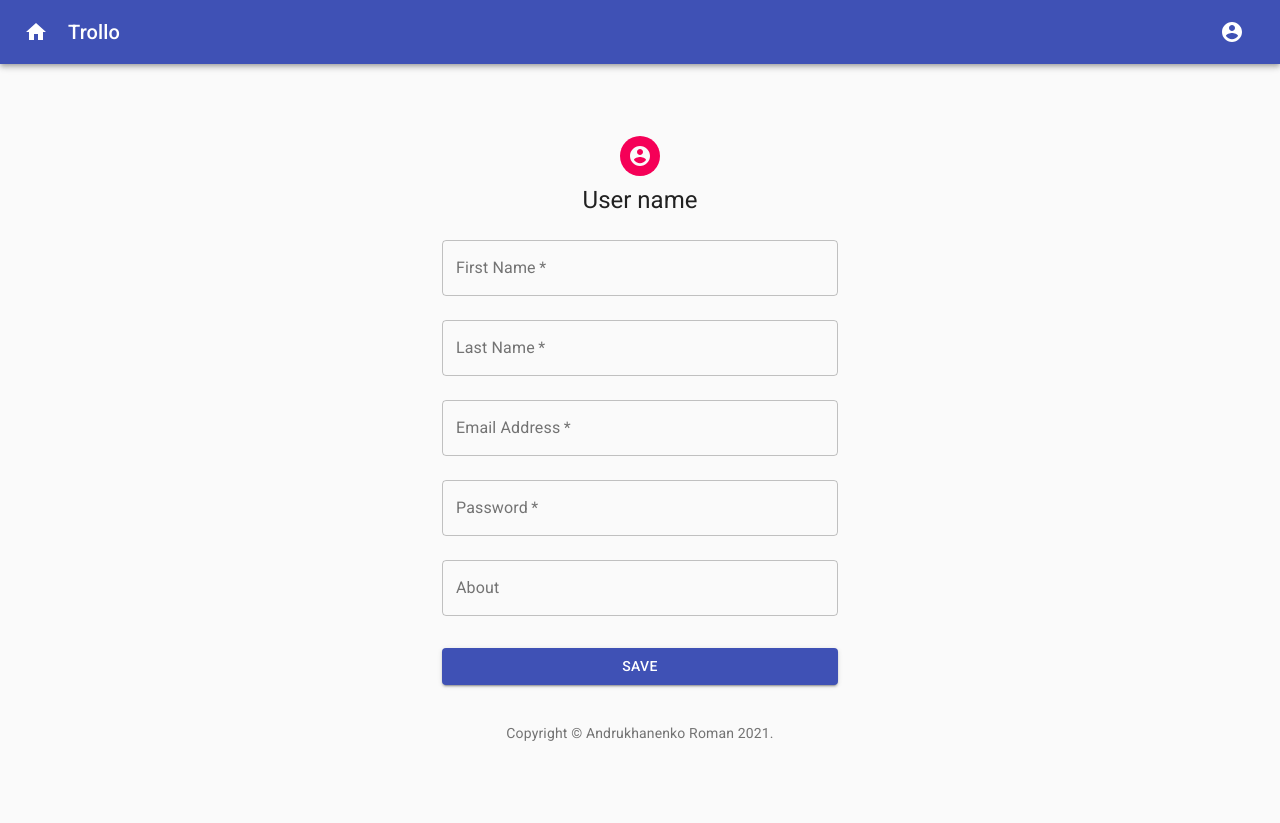
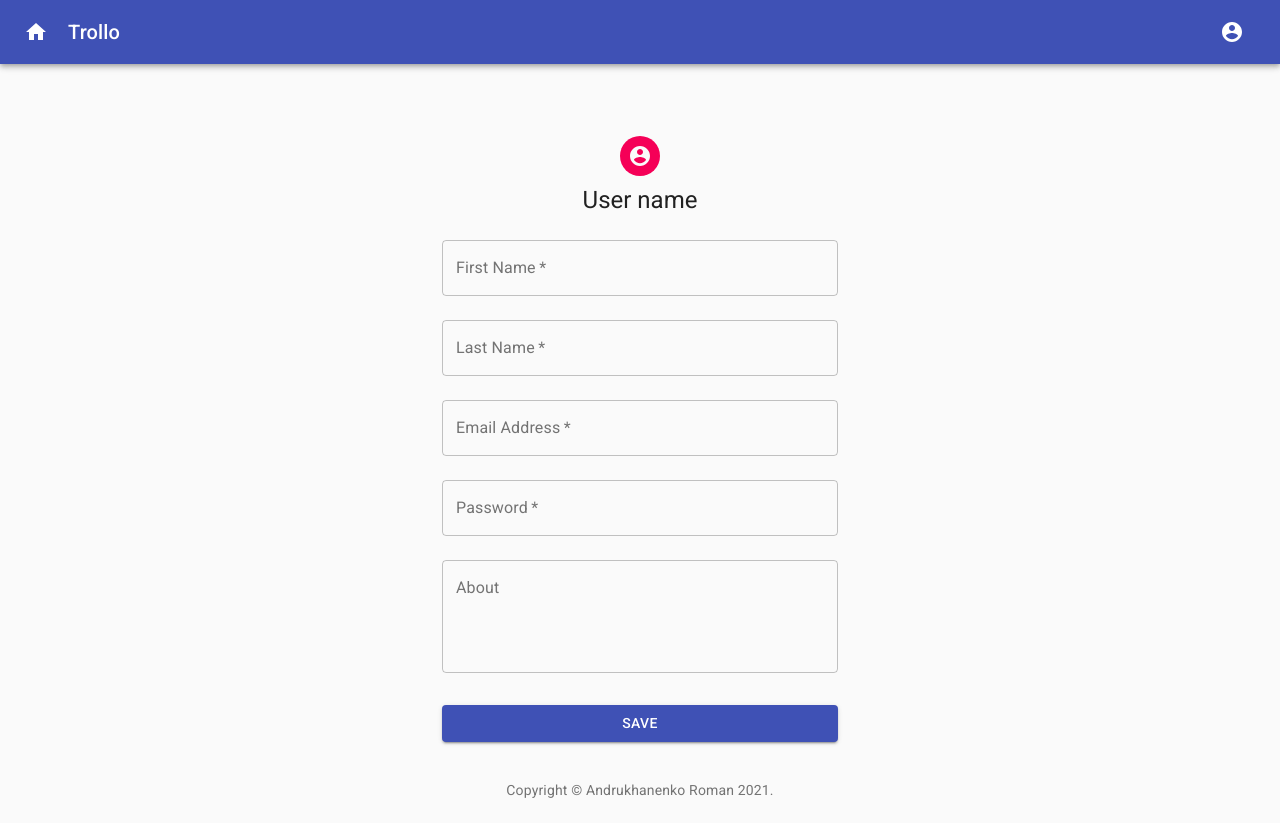
Before and after one commit to Vooooodoo/task-manager-frontend, a React (Create React App) app: page /profile in a window 1280 px wide. Before the commit the page ends 800 px from the top, so only its background shows below. Built offline with nearby package versions, Linux system fonts and the light colour scheme.

Commit message:
feature: increase profile textarea input size

```diff
--- a/src/components/Input/index.js
+++ b/src/components/Input/index.js
@@ -11,6 +11,7 @@ function Input({
   type,
   multiline,
   isRequired,
+  rows,
 }) {
   const [validationMessage, setValidationMessage] = React.useState('');
   const [isInputValid, setIsInputValid] = React.useState(true);
@@ -44,6 +45,7 @@ function Input({
       variant="outlined"
       margin="normal"
       fullWidth
+      rows={rows}
       onChange={handleInputChange}
     />
   );
--- a/src/components/Profile/index.js
+++ b/src/components/Profile/index.js
@@ -83,6 +83,7 @@ function Profile() {
             minLength={validationConsts.INPUT_MIN_LENGTH}
             maxLength={validationConsts.TEXTAREA_INPUT_MAX_LENGTH}
             multiline
+            rows={4}
           />
           <Button
             type="submit"
```
